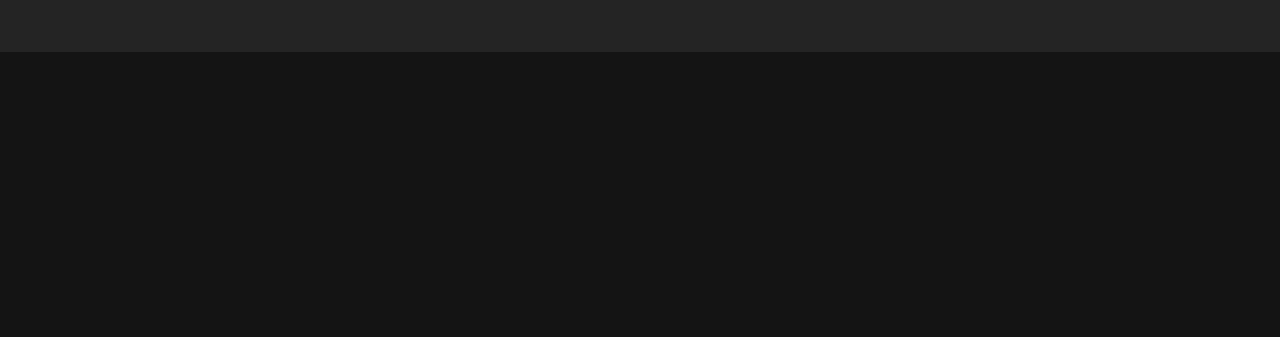
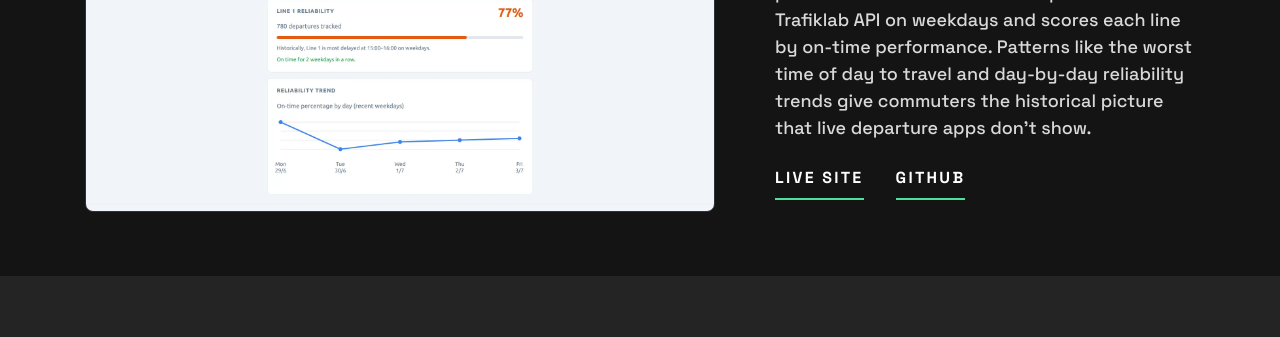
Before and after one commit to fadiyousif/fadiyousif.github.io, a plain HTML site: page index.html in a window 1280 px wide. Shown: the part 3354-3691 px from the top of the page. Before the commit the page ends 3406 px from the top, so only its background shows below. Drawn offline with Linux system fonts and the light colour scheme.

Commit message:
add SL Tracker case study

```diff
--- a/index.html
+++ b/index.html
@@ -279,6 +279,28 @@
             </div>
           </div>
         </div>
+        <div class="case-study__item">
+          <picture>
+            <source srcset="./assets/sl-tracker.webp" type="image/webp">
+            <img
+              class="case-study__image"
+              src="./assets/sl-tracker.png"
+              alt="SL Tracker app"
+              draggable="false"
+              loading="lazy"
+            />
+          </picture>
+          <div class="case-study__info">
+            <h3 class="case-study__name">SL Tracker</h3>
+            <p class="case-study__description">
+              SL Tracker monitors the reliability of Stockholm public transit lines over time. It polls the Trafiklab API on weekdays and scores each line by on-time performance. Patterns like the worst time of day to travel and day-by-day reliability trends give commuters the historical picture that live departure apps don't show.
+            </p>
+            <div class="case-study__links">
+              <a href="https://sltracker.se/" target="_blank" class="underline">Live Site</a>
+              <a href="https://github.com/fadiyousif/sl-tracker" target="_blank" class="underline">GitHub</a>
+            </div>
+          </div>
+        </div>
       </section>
     </main>
 
```
Also changed, not shown: assets/sl-tracker.png (added), assets/sl-tracker.webp (added).
